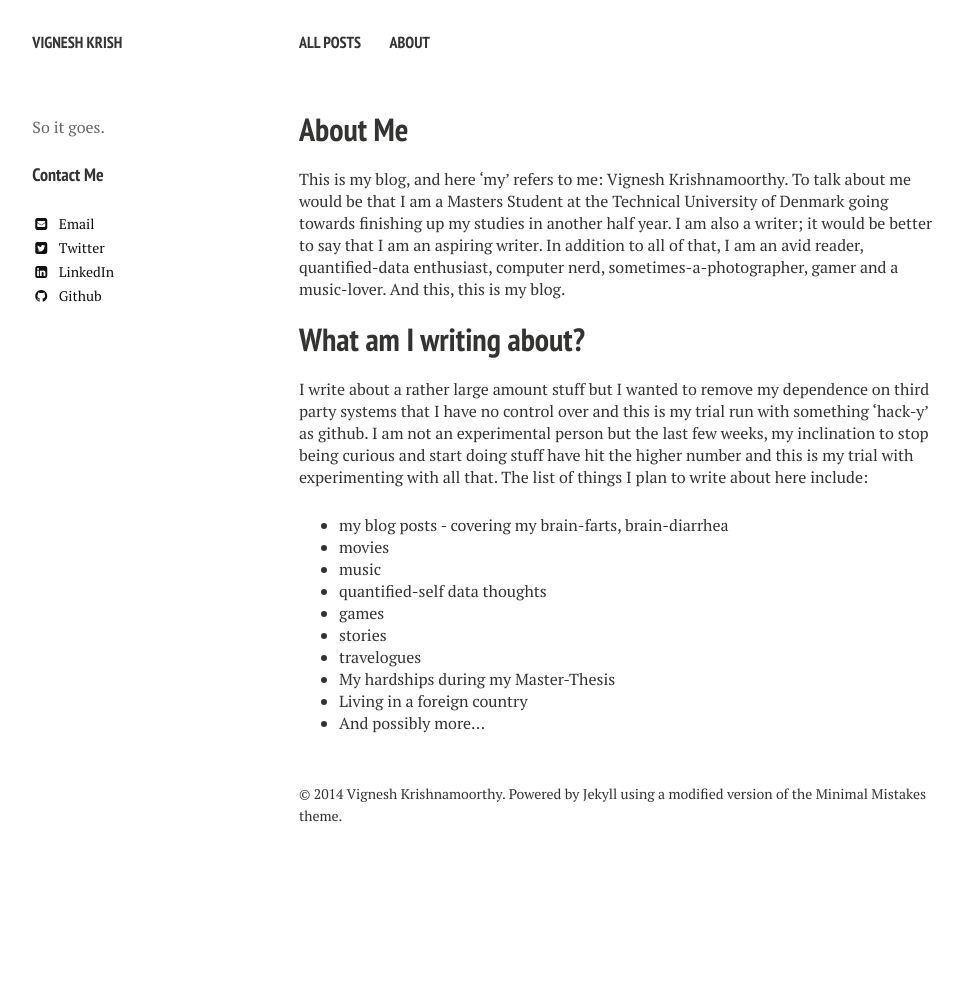
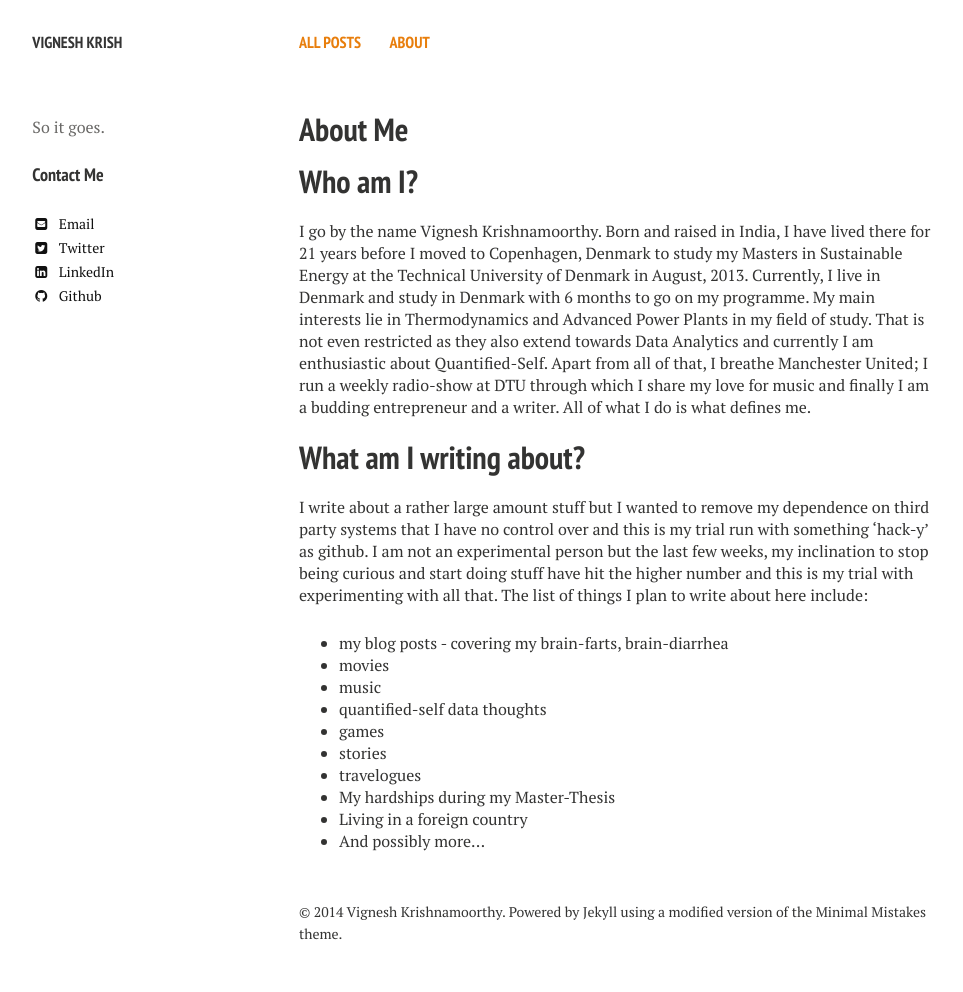
Before and after one commit to vignkri/vignkri.github.io, a Jekyll site: the page built from about/index.md, in a window 1280 px wide. Shown: the whole page, without its empty margins (21-984 px from the left). Built offline with Jekyll 4.4.1, drawn with Linux system fonts in a browser that asks for light colours; nearby versions of some CDN libraries; before the commit the page ends 900 px from its top, so only the background shows below that.

Commit message:
few edits

```diff
--- a/_config.yml
+++ b/_config.yml
@@ -2,7 +2,7 @@
 
 title:            Vignesh Krish
 locale:           en_US
-url:              http://vigneshkrishnamoorthy.github.io/
+url:              http://vigneshkrishnamoorthy.github.io
 
 
 # Jekyll configuration
--- a/_includes/_navigation.html
+++ b/_includes/_navigation.html
@@ -11,7 +11,7 @@
 				        {% else %}
 				        {% assign domain = site.url %}
 				    {% endif %}
-				    <li><a href="{{ domain }}{{ link.url }}" {% if link.url contains 'http' %}target="_blank"{% endif %}>{{ link.title }}</a></li>
+				    <li><a href="{{ domain }}{{ link.url }}" {% if link.url contains 'http' %}target="_blank"{% endif %}><font color="E87E0C">{{ link.title }}</font></a></li>
 				{% endfor %}
 		    </ul>
 		</nav>
--- a/about/index.md
+++ b/about/index.md
@@ -10,7 +10,9 @@ image:
   creditlink:
 ---
 
-This is my blog, and here 'my' refers to me: Vignesh Krishnamoorthy. To talk about me would be that I am a Masters Student at the Technical University of Denmark going towards finishing up my studies in another half year. I am also a writer; it would be better to say that I am an aspiring writer. In addition to all of that, I am an avid reader, quantified-data enthusiast, computer nerd, sometimes-a-photographer, gamer and a music-lover. And this, this is my blog.
+#Who am I?
+
+I go by the name Vignesh Krishnamoorthy. Born and raised in India, I have lived there for 21 years before I moved to Copenhagen, Denmark to study my Masters in Sustainable Energy at the Technical University of Denmark in August, 2013. Currently, I live in Denmark and study in Denmark with 6 months to go on my programme. My main interests lie in Thermodynamics and Advanced Power Plants in my field of study. That is not even restricted as they also extend towards Data Analytics and currently I am enthusiastic about Quantified-Self. Apart from all of that, I breathe Manchester United; I run a weekly radio-show at DTU through which I share my love for music and finally I am a budding entrepreneur and a writer. All of what I do is what defines me.
 
 #What am I writing about?
 
```
Also changed, not shown: other parts of about/index.md (+1 -1 lines), posts/index.md (+1 -1 lines).
